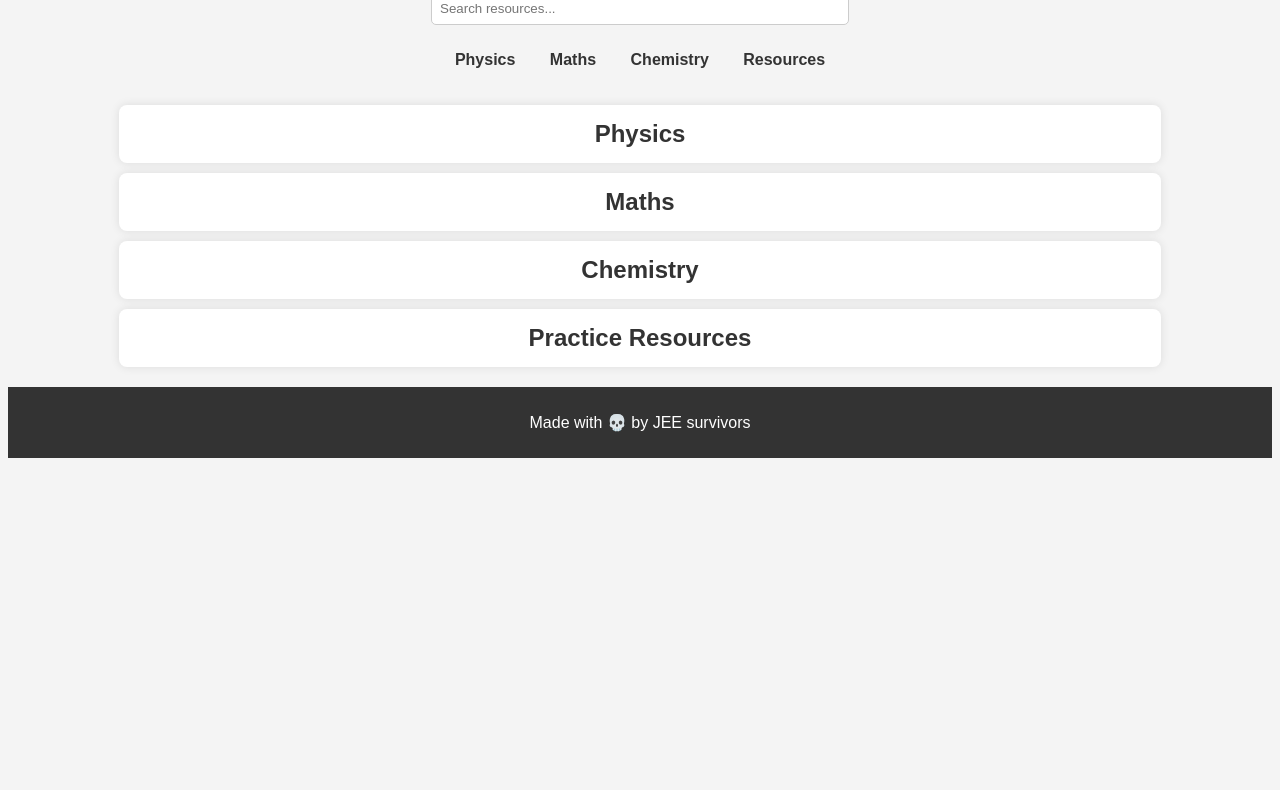
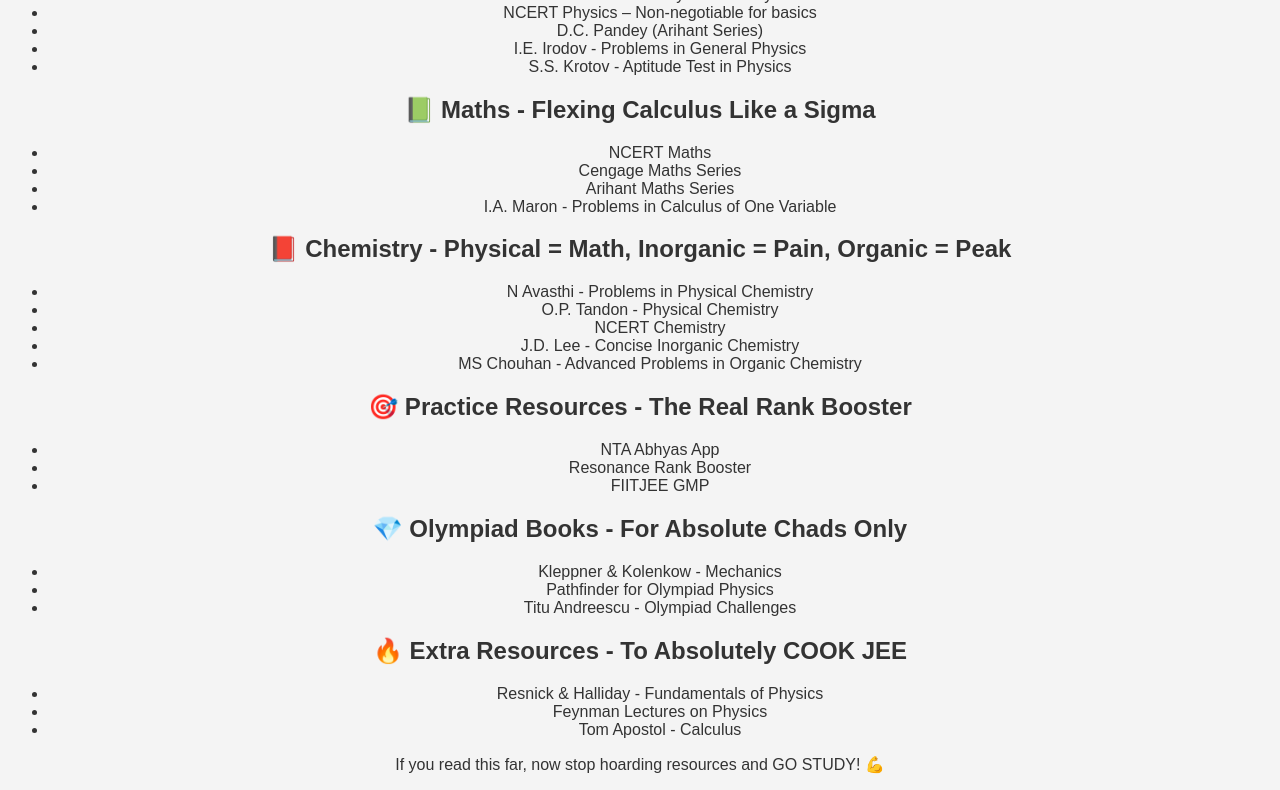
Before and after one commit to kramritt/jee, a plain HTML site: page index.html in a window 1280 px wide. Shown: the part 180-970 px from the top of the page. Before the commit the page ends 800 px from the top, so only its background shows below. Drawn offline with Linux system fonts and the light colour scheme.

Commit message:
Update index.html

```diff
--- a/index.html
+++ b/index.html
@@ -1,77 +1,67 @@
+
 <!DOCTYPE html>
 <html lang="en">
 <head>
     <meta charset="UTF-8">
     <meta name="viewport" content="width=device-width, initial-scale=1.0">
-    <title>JEE Hacks 101</title>
+    <title>JEE Hacks 101 - Ultimate Guide</title>
     <link rel="stylesheet" href="style.css">
-    <script defer src="script.js"></script>
 </head>
 <body>
-    <header>
-        <h1>JEE Hacks 101 - Ultimate Guide</h1>
-        <p>Your one-stop resource guide for cracking JEE.</p>
-        <button id="dark-mode-toggle">🌙</button>
-    </header>
+    <div class="header">
+        <h1>JEE Hacks 101 - ULTIMATE JEE BOOKS & RESOURCES GUIDE</h1>
+        <p>For warriors who wanna cook, not get cooked!</p>
+    </div>
 
-    <nav>
-        <input type="text" id="search" placeholder="Search resources...">
+    <div class="content">
+        <h2>📘 Physics - From Zero to Hero</h2>
         <ul>
-            <li><a href="#physics">Physics</a></li>
-            <li><a href="#maths">Maths</a></li>
-            <li><a href="#chemistry">Chemistry</a></li>
-            <li><a href="#resources">Resources</a></li>
+            <li>H.C. Verma – The Holy Grail of Physics</li>
+            <li>NCERT Physics – Non-negotiable for basics</li>
+            <li>D.C. Pandey (Arihant Series)</li>
+            <li>I.E. Irodov - Problems in General Physics</li>
+            <li>S.S. Krotov - Aptitude Test in Physics</li>
         </ul>
-    </nav>
 
-    <main>
-        <section id="physics" class="collapsible">
-            <h2>Physics</h2>
-            <div class="content">
-                <p>From getting ratio’d by mechanics to cooking JEE Advanced.</p>
-                <ul>
-                    <li><strong>Concepts:</strong> H.C. Verma, NCERT</li>
-                    <li><strong>Problem Solving:</strong> DC Pandey, Irodov</li>
-                </ul>
-            </div>
-        </section>
+        <h2>📗 Maths - Flexing Calculus Like a Sigma</h2>
+        <ul>
+            <li>NCERT Maths</li>
+            <li>Cengage Maths Series</li>
+            <li>Arihant Maths Series</li>
+            <li>I.A. Maron - Problems in Calculus of One Variable</li>
+        </ul>
 
-        <section id="maths" class="collapsible">
-            <h2>Maths</h2>
-            <div class="content">
-                <p>From crying over functions to flexing calculus like a sigma.</p>
-                <ul>
-                    <li><strong>Beginner:</strong> NCERT, Cengage</li>
-                    <li><strong>Advanced:</strong> IA Maron, Hall & Knight</li>
-                </ul>
-            </div>
-        </section>
+        <h2>📕 Chemistry - Physical = Math, Inorganic = Pain, Organic = Peak</h2>
+        <ul>
+            <li>N Avasthi - Problems in Physical Chemistry</li>
+            <li>O.P. Tandon - Physical Chemistry</li>
+            <li>NCERT Chemistry</li>
+            <li>J.D. Lee - Concise Inorganic Chemistry</li>
+            <li>MS Chouhan - Advanced Problems in Organic Chemistry</li>
+        </ul>
 
-        <section id="chemistry" class="collapsible">
-            <h2>Chemistry</h2>
-            <div class="content">
-                <p>Physical = math, Inorganic = pain, Organic = peak.</p>
-                <ul>
-                    <li><strong>Physical:</strong> N Avasthi</li>
-                    <li><strong>Organic:</strong> MS Chouhan, Clayden</li>
-                </ul>
-            </div>
-        </section>
+        <h2>🎯 Practice Resources - The Real Rank Booster</h2>
+        <ul>
+            <li>NTA Abhyas App</li>
+            <li>Resonance Rank Booster</li>
+            <li>FIITJEE GMP</li>
+        </ul>
 
-        <section id="resources" class="collapsible">
-            <h2>Practice Resources</h2>
-            <div class="content">
-                <p>PYQs + test series aka the real rank booster.</p>
-                <ul>
-                    <li><strong>PYQs:</strong> NTA Abhyas</li>
-                    <li><strong>Test Series:</strong> FIITJEE AITS, Allen</li>
-                </ul>
-            </div>
-        </section>
-    </main>
+        <h2>💎 Olympiad Books - For Absolute Chads Only</h2>
+        <ul>
+            <li>Kleppner & Kolenkow - Mechanics</li>
+            <li>Pathfinder for Olympiad Physics</li>
+            <li>Titu Andreescu - Olympiad Challenges</li>
+        </ul>
 
-    <footer>
-        <p>Made with 💀 by JEE survivors</p>
-    </footer>
+        <h2>🔥 Extra Resources - To Absolutely COOK JEE</h2>
+        <ul>
+            <li>Resnick & Halliday - Fundamentals of Physics</li>
+            <li>Feynman Lectures on Physics</li>
+            <li>Tom Apostol - Calculus</li>
+        </ul>
+
+        <p>If you read this far, now stop hoarding resources and GO STUDY! 💪</p>
+    </div>
 </body>
 </html>
```
